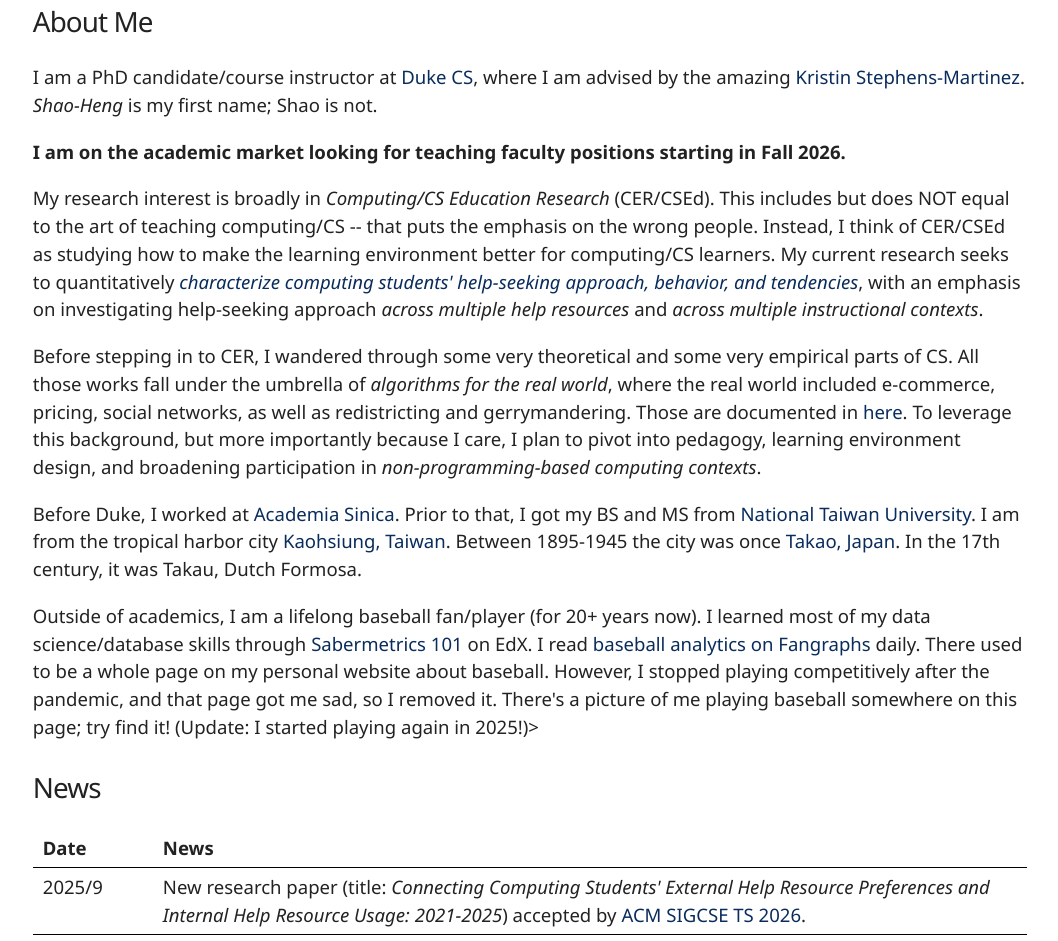
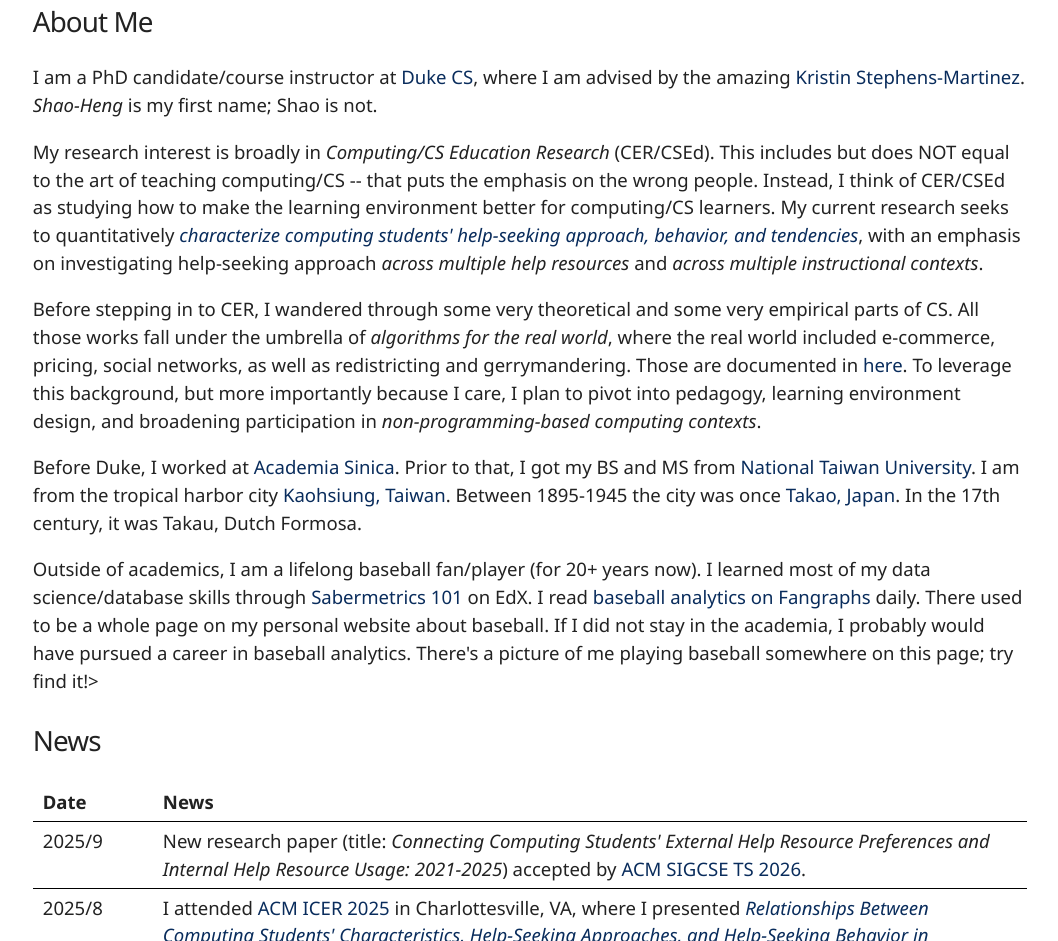
Before and after one commit to shaohengko/shaohengko.github.io, a plain HTML site: page index.html in a window 1280 px wide. Shown: the part 279-1220 px from the top of the page, without its empty margins (110-1168 px from the left). Drawn offline with Linux system fonts and the light colour scheme.

Commit message:
remove teaching faculty

```diff
--- a/index.html
+++ b/index.html
@@ -42,15 +42,13 @@
 
           <p>I am a PhD candidate/course instructor at <a href="https://www.cs.duke.edu/" target="_blank">Duke CS</a>, where I am advised by the amazing <a href="https://users.cs.duke.edu/~ksm/" target="_blank">Kristin Stephens-Martinez</a>. <i>Shao-Heng</i> is my first name; Shao is not.</p>
 
-          <p><b>I am on the academic market looking for teaching faculty positions starting in Fall 2026.</b></p>
-
           <p>My research interest is broadly in <i>Computing/CS Education Research</i> (CER/CSEd). This includes but does NOT equal to the art of teaching computing/CS -- that puts the emphasis on the wrong people. Instead, I think of CER/CSEd as studying how to make the learning environment better for computing/CS learners. My current research seeks to quantitatively <a href="https://csed-help-seeking.github.io/csed-help-seeking" target="_blank"><i>characterize computing students' help-seeking approach, behavior, and tendencies</i></a>, with an emphasis on investigating help-seeking approach <i>across multiple help resources</i> and <i>across multiple instructional contexts</i>.</p>
 
           <p>Before stepping in to CER, I wandered through some very theoretical and some very empirical parts of CS. All those works fall under the umbrella of <i>algorithms for the real world</i>, where the real world included e-commerce, pricing, social networks, as well as redistricting and gerrymandering. Those are documented in <a href="publications.html">here</a>. To leverage this background, but more importantly because I care, I plan to pivot into pedagogy, learning environment design, and broadening participation in <i>non-programming-based computing contexts</i>.</p>
 
           <p>Before Duke, I worked at <a href="https://www.iis.sinica.edu.tw/en/index.html" target="_blank">Academia Sinica</a>. Prior to that, I got my BS and MS from <a href="https://www.ee.ntu.edu.tw/graduate/english/" target="_blank">National Taiwan University</a>. I am from the tropical harbor city <a href="https://en.wikipedia.org/wiki/Kaohsiung" target="_blank">Kaohsiung, Taiwan</a>. Between 1895-1945 the city was once <a href="https://youtu.be/e_UkowmQs30" target="_blank">Takao, Japan</a>. In the 17th century, it was Takau, Dutch Formosa.</p>
 
-          <p>Outside of academics, I am a lifelong baseball fan/player (for 20+ years now). I learned most of my data science/database skills through <a href="https://www.bu.edu/dli/projects/sabermetrics-101-intro-to-baseball-analytics/">Sabermetrics 101</a> on EdX. I read <a href="https://www.fangraphs.com/">baseball analytics on Fangraphs</a> daily. There used to be a whole page on my personal website about baseball. However, I stopped playing competitively after the pandemic, and that page got me sad, so I removed it. There's a picture of me playing baseball somewhere on this page; try find it! (Update: I started playing again in 2025!)></p>
+          <p>Outside of academics, I am a lifelong baseball fan/player (for 20+ years now). I learned most of my data science/database skills through <a href="https://www.bu.edu/dli/projects/sabermetrics-101-intro-to-baseball-analytics/">Sabermetrics 101</a> on EdX. I read <a href="https://www.fangraphs.com/">baseball analytics on Fangraphs</a> daily. There used to be a whole page on my personal website about baseball. If I did not stay in the academia, I probably would have pursued a career in baseball analytics. There's a picture of me playing baseball somewhere on this page; try find it!></p>
     </div>
 
 <div>
```
